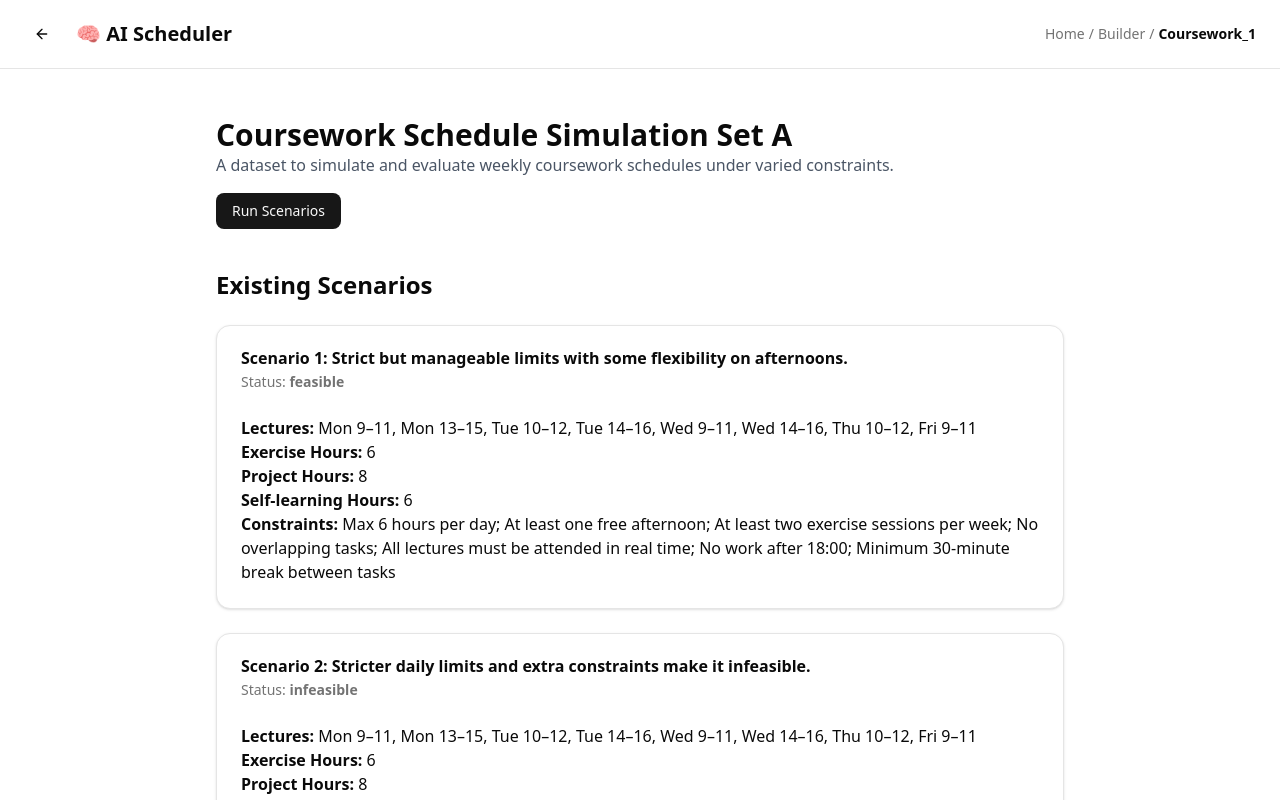
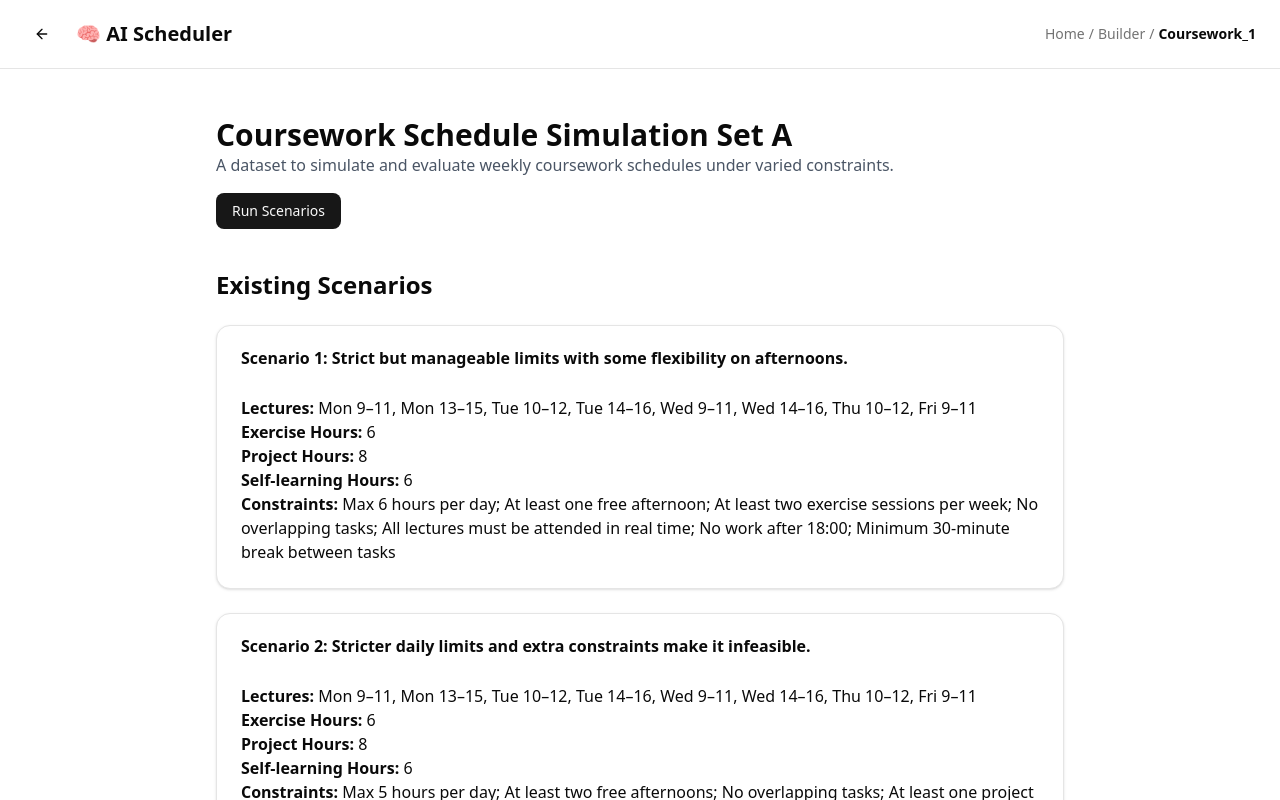
Before and after one commit to JapskuaLUT/ai4work_what_if_tool, a React (Vite) app in the folder ui/: page / in a window 1280 px wide. Both pictures are taken after a click on the button "📘 Coursework Scheduling". Shown: the top 800 px of the page. Built offline with nearby package versions, Linux system fonts and the light colour scheme.

Commit message:
Just removed unneeded output in scenario creation.

```diff
--- a/ui/src/pages/BuilderPage.tsx
+++ b/ui/src/pages/BuilderPage.tsx
@@ -22,7 +22,6 @@
     scenarioId: number;
     description: string;
     input: ScenarioInput;
-    output: { status: string };
 };
 
 type CourseworkPlan = {
@@ -46,8 +45,7 @@
                 selfLearningHours: 0
             },
             constraints: []
-        },
-        output: { status: "feasible" }
+        }
     });
 
     useEffect(() => {
@@ -77,8 +75,7 @@
                     selfLearningHours: 0
                 },
                 constraints: []
-            },
-            output: { status: "feasible" }
+            }
         });
     };
 
@@ -107,9 +104,6 @@
                             <CardTitle>
                                 Scenario {s.scenarioId}: {s.description}
                             </CardTitle>
-                            <p className="text-sm text-muted-foreground">
-                                Status: <strong>{s.output.status}</strong>
-                            </p>
                         </CardHeader>
                         <CardContent>
                             <p>
```
